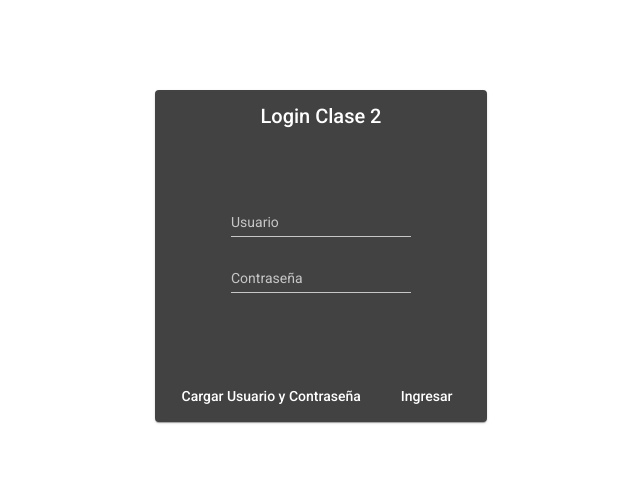
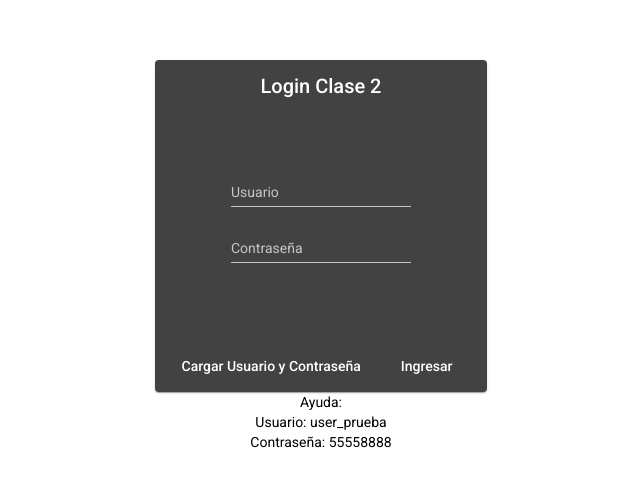
Before and after one commit to lucasgabrielsanchez/AppAngularHeroku, an Angular app: page / in a window 1280 px wide. Shown: the part 144-630 px from the top of the page, without its empty margins (319-959 px from the left). Built offline with nearby package versions, Linux system fonts and the light colour scheme.

Commit message:
Ayuda usuario y password.

```diff
--- a/src/app/componentes/login/login.component.html
+++ b/src/app/componentes/login/login.component.html
@@ -42,4 +42,7 @@
       <button mat-button (click)="login()">Ingresar</button>
     </mat-card-actions>
   </mat-card>
+  Ayuda:<br />
+  <mat-label>Usuario: user_prueba</mat-label>
+  <mat-label>Contraseña: 55558888</mat-label>
 </div>
```
